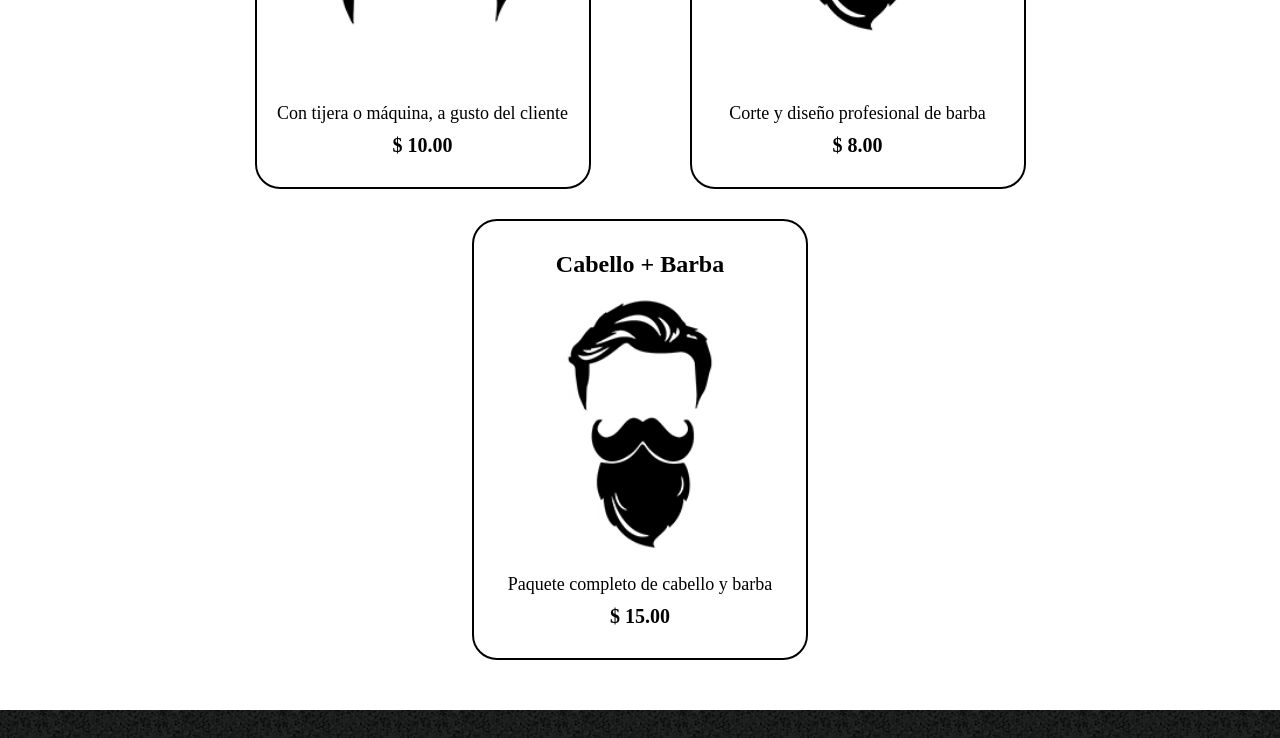
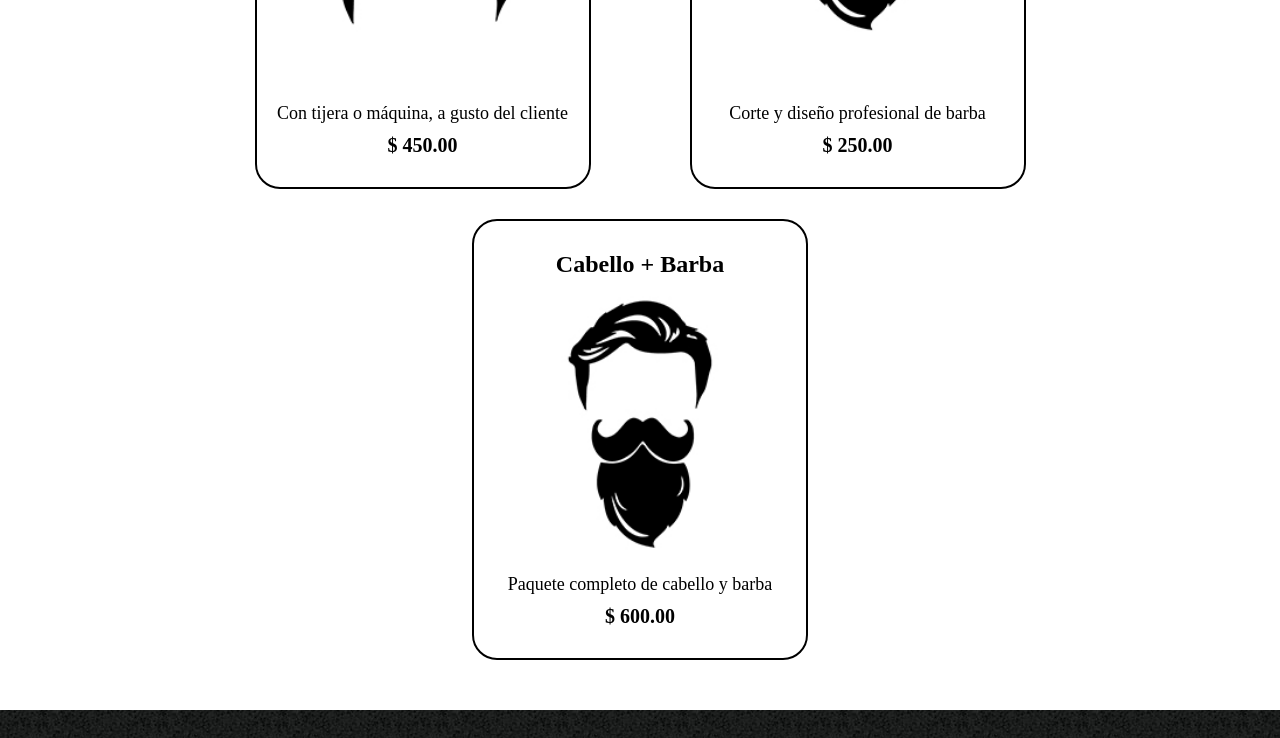
Before and after one commit to waku1044/Barberia-Alura, a plain HTML site: page productos.html in a window 1280 px wide. Shown: the part 600-1338 px from the top of the page. Drawn offline with Linux system fonts and the light colour scheme.

Commit message:
cambiamos el precio por mas realista

```diff
--- a/productos.html
+++ b/productos.html
@@ -39,19 +39,19 @@
                         <h2>Cabello</h2>
                         <img src="imagenes/cabello.jpg">
                         <p class="producto-descripcion">Con tijera o máquina, a gusto del cliente</p>
-                        <p class="producto-precio">$ 10.00</p>
+                        <p class="producto-precio">$ 450.00</p>
                     </li>
                     <li>
                         <h2>Barba</h2>
                         <img src="imagenes/barba.jpg">
                         <p class="producto-descripcion">Corte y diseño profesional de barba</p>
-                        <p class="producto-precio">$ 8.00</p>
+                        <p class="producto-precio">$ 250.00</p>
                     </li>
                     <li>
                         <h2>Cabello + Barba</h2>
                         <img src="imagenes/cabello+barba.jpg">
                         <p class="producto-descripcion">Paquete completo de cabello y barba</p>
-                        <p class="producto-precio">$ 15.00</p>
+                        <p class="producto-precio">$ 600.00</p>
                     </li>
                 </ul>
             </main>
```
